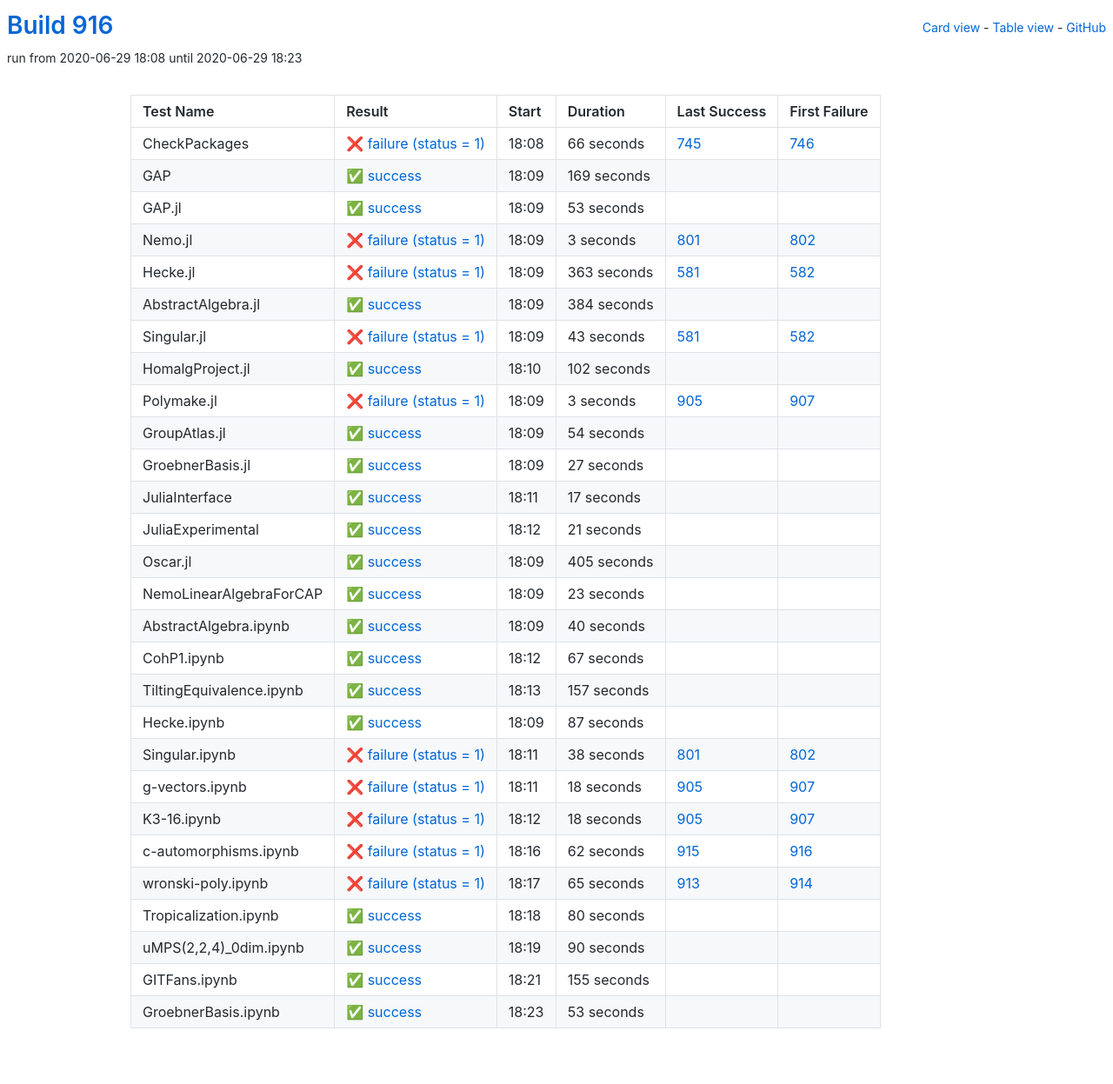
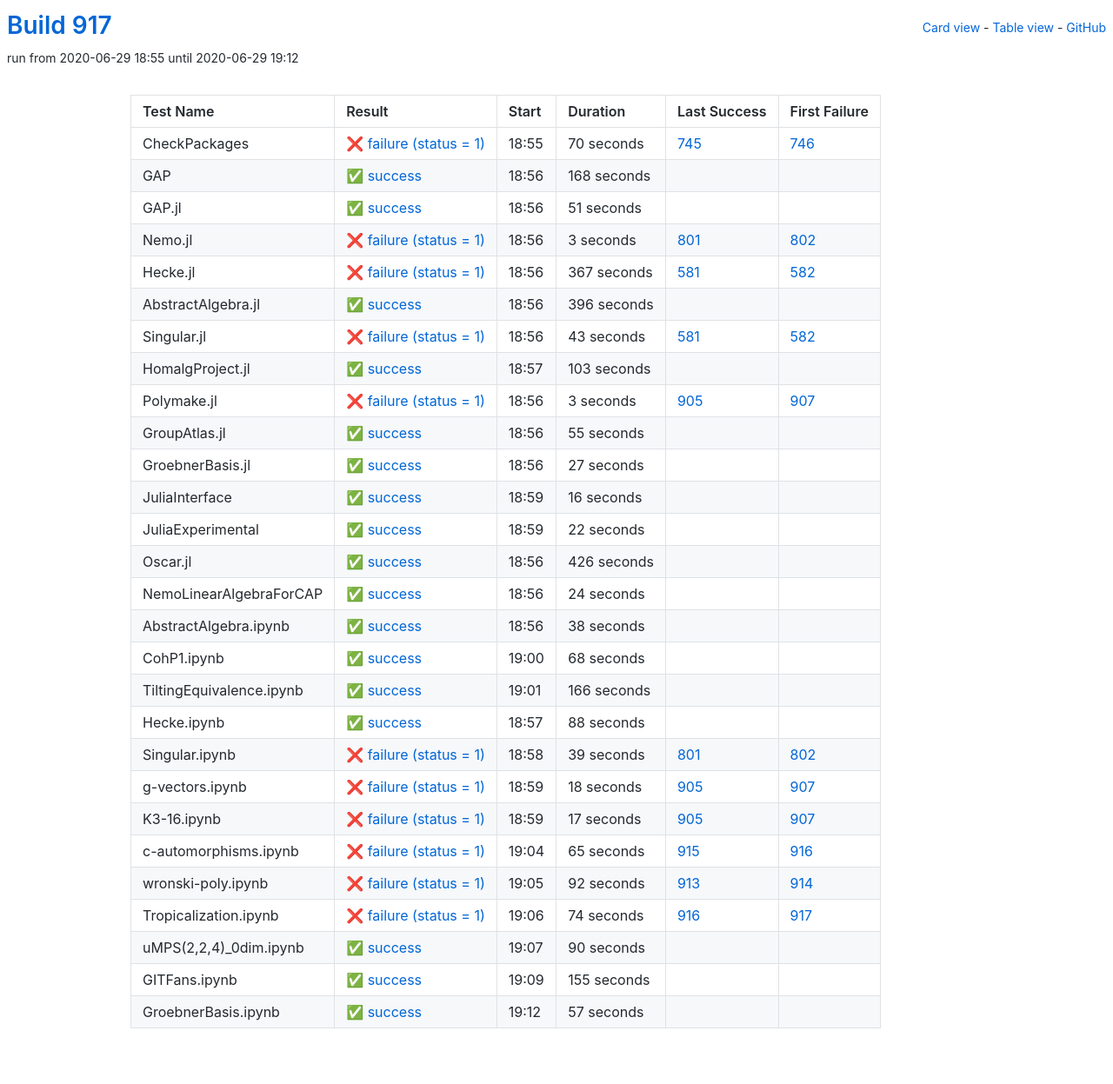
Before and after one commit to oscar-system/oscar-ci-status-1.4, a Jekyll site: the page built from table.html, in a window 1280 px wide. Shown: the whole page at 87% size. Built offline with Jekyll 4.4.1, drawn with Linux system fonts in a browser that asks for light colours.

Commit message:
Build #917

```diff
--- a/_data/ci.yml
+++ b/_data/ci.yml
@@ -1,6 +1,6 @@
 ---
-build: 916
-build_url: https://oscarci.mathematik.uni-kl.de/job/oscar-julia-1.4/916/
+build: 917
+build_url: https://oscarci.mathematik.uni-kl.de/job/oscar-julia-1.4/917/
 job: oscar-julia-1.4
 organization: oscar-system
 repo: oscar-ci-status-1.4
@@ -8,44 +8,44 @@ repourl: https://github.com/oscar-system/oscar-ci-status-1.4
 tests:
 - name: CheckPackages
   id: checkpackages
-  log: https://oscarci.mathematik.uni-kl.de/job/oscar-julia-1.4/916/artifact/logs/build-916/CheckPackages.log
-  start: 2020-06-29 18:08
+  log: https://oscarci.mathematik.uni-kl.de/job/oscar-julia-1.4/917/artifact/logs/build-917/CheckPackages.log
+  start: 2020-06-29 18:55
   success: false
   exitcode: 1
   status: failure
-  duration: 66
+  duration: 70
   last_success: 745
   last_success_url: https://oscarci.mathematik.uni-kl.de/job/oscar-julia-1.4/745/
   first_failure: 746
   first_failure_url: https://oscarci.mathematik.uni-kl.de/job/oscar-julia-1.4/746/
 - name: GAP
   id: gap
-  log: https://oscarci.mathematik.uni-kl.de/job/oscar-julia-1.4/916/artifact/logs/build-916/GAP.log
-  start: 2020-06-29 18:09
+  log: https://oscarci.mathematik.uni-kl.de/job/oscar-julia-1.4/917/artifact/logs/build-917/GAP.log
+  start: 2020-06-29 18:56
   success: true
   exitcode: 0
   status: success
-  duration: 169
+  duration: 168
   last_success: false
   last_success_url:
   first_failure: false
   first_failure_url:
 - name: GAP.jl
   id: gap-jl
-  log: https://oscarci.mathematik.uni-kl.de/job/oscar-julia-1.4/916/artifact/logs/build-916/GAP.jl.log
-  start: 2020-06-29 18:09
+  log: https://oscarci.mathematik.uni-kl.de/job/oscar-julia-1.4/917/artifact/logs/build-917/GAP.jl.log
+  start: 2020-06-29 18:56
   success: true
   exitcode: 0
   status: success
-  duration: 53
+  duration: 51
   last_success: false
   last_success_url:
   first_failure: false
   first_failure_url:
 - name: Nemo.jl
   id: nemo-jl
-  log: https://oscarci.mathematik.uni-kl.de/job/oscar-julia-1.4/916/artifact/logs/build-916/Nemo.jl.log
-  start: 2020-06-29 18:09
+  log: https://oscarci.mathematik.uni-kl.de/job/oscar-julia-1.4/917/artifact/logs/build-917/Nemo.jl.log
+  start: 2020-06-29 18:56
   success: false
   exitcode: 1
   status: failure
@@ -56,32 +56,32 @@ tests:
   first_failure_url: https://oscarci.mathematik.uni-kl.de/job/oscar-julia-1.4/802/
 - name: Hecke.jl
   id: hecke-jl
-  log: https://oscarci.mathematik.uni-kl.de/job/oscar-julia-1.4/916/artifact/logs/build-916/Hecke.jl.log
-  start: 2020-06-29 18:09
+  log: https://oscarci.mathematik.uni-kl.de/job/oscar-julia-1.4/917/artifact/logs/build-917/Hecke.jl.log
+  start: 2020-06-29 18:56
   success: false
   exitcode: 1
   status: failure
-  duration: 363
+  duration: 367
   last_success: 581
   last_success_url: https://oscarci.mathematik.uni-kl.de/job/oscar-julia-1.4/581/
   first_failure: 582
   first_failure_url: https://oscarci.mathematik.uni-kl.de/job/oscar-julia-1.4/582/
 - name: AbstractAlgebra.jl
   id: abstractalgebra-jl
-  log: https://oscarci.mathematik.uni-kl.de/job/oscar-julia-1.4/916/artifact/logs/build-916/AbstractAlgebra.jl.log
-  start: 2020-06-29 18:09
+  log: https://oscarci.mathematik.uni-kl.de/job/oscar-julia-1.4/917/artifact/logs/build-917/AbstractAlgebra.jl.log
+  start: 2020-06-29 18:56
   success: true
   exitcode: 0
   status: success
-  duration: 384
+  duration: 396
   last_success: false
   last_success_url:
   first_failure: false
   first_failure_url:
 - name: Singular.jl
   id: singular-jl
-  log: https://oscarci.mathematik.uni-kl.de/job/oscar-julia-1.4/916/artifact/logs/build-916/Singular.jl.log
-  start: 2020-06-29 18:09
+  log: https://oscarci.mathematik.uni-kl.de/job/oscar-julia-1.4/917/artifact/logs/build-917/Singular.jl.log
+  start: 2020-06-29 18:56
   success: false
   exitcode: 1
   status: failure
@@ -92,20 +92,20 @@ tests:
   first_failure_url: https://oscarci.mathematik.uni-kl.de/job/oscar-julia-1.4/582/
 - name: HomalgProject.jl
   id: homalgproject-jl
-  log: https://oscarci.mathematik.uni-kl.de/job/oscar-julia-1.4/916/artifact/logs/build-916/HomalgProject.jl.log
-  start: 2020-06-29 18:10
+  log: https://oscarci.mathematik.uni-kl.de/job/oscar-julia-1.4/917/artifact/logs/build-917/HomalgProject.jl.log
+  start: 2020-06-29 18:57
   success: true
   exitcode: 0
   status: success
-  duration: 102
+  duration: 103
   last_success: false
   last_success_url:
   first_failure: false
   first_failure_url:
 - name: Polymake.jl
   id: polymake-jl
-  log: https://oscarci.mathematik.uni-kl.de/job/oscar-julia-1.4/916/artifact/logs/build-916/Polymake.jl.log
-  start: 2020-06-29 18:09
+  log: https://oscarci.mathematik.uni-kl.de/job/oscar-julia-1.4/917/artifact/logs/build-917/Polymake.jl.log
+  start: 2020-06-29 18:56
   success: false
   exitcode: 1
   status: failure
@@ -116,20 +116,20 @@ tests:
   first_failure_url: https://oscarci.mathematik.uni-kl.de/job/oscar-julia-1.4/907/
 - name: GroupAtlas.jl
   id: groupatlas-jl
-  log: https://oscarci.mathematik.uni-kl.de/job/oscar-julia-1.4/916/artifact/logs/build-916/GroupAtlas.jl.log
-  start: 2020-06-29 18:09
+  log: https://oscarci.mathematik.uni-kl.de/job/oscar-julia-1.4/917/artifact/logs/build-917/GroupAtlas.jl.log
+  start: 2020-06-29 18:56
   success: true
   exitcode: 0
   status: success
-  duration: 54
+  duration: 55
   last_success: false
   last_success_url:
   first_failure: false
   first_failure_url:
 - name: GroebnerBasis.jl
   id: groebnerbasis-jl
-  log: https://oscarci.mathematik.uni-kl.de/job/oscar-julia-1.4/916/artifact/logs/build-916/GroebnerBasis.jl.log
-  start: 2020-06-29 18:09
+  log: https://oscarci.mathematik.uni-kl.de/job/oscar-julia-1.4/917/artifact/logs/build-917/GroebnerBasis.jl.log
+  start: 2020-06-29 18:56
   success: true
   exitcode: 0
   status: success
@@ -140,116 +140,116 @@ tests:
   first_failure_url:
 - name: JuliaInterface
   id: juliainterface
-  log: https://oscarci.mathematik.uni-kl.de/job/oscar-julia-1.4/916/artifact/logs/build-916/JuliaInterface.log
-  start: 2020-06-29 18:11
+  log: https://oscarci.mathematik.uni-kl.de/job/oscar-julia-1.4/917/artifact/logs/build-917/JuliaInterface.log
+  start: 2020-06-29 18:59
   success: true
   exitcode: 0
   status: success
-  duration: 17
+  duration: 16
   last_success: false
   last_success_url:
   first_failure: false
   first_failure_url:
 - name: JuliaExperimental
   id: juliaexperimental
-  log: https://oscarci.mathematik.uni-kl.de/job/oscar-julia-1.4/916/artifact/logs/build-916/JuliaExperimental.log
-  start: 2020-06-29 18:12
+  log: https://oscarci.mathematik.uni-kl.de/job/oscar-julia-1.4/917/artifact/logs/build-917/JuliaExperimental.log
+  start: 2020-06-29 18:59
   success: true
   exitcode: 0
   status: success
-  duration: 21
+  duration: 22
   last_success: false
   last_success_url:
   first_failure: false
   first_failure_url:
 - name: Oscar.jl
   id: oscar-jl
-  log: https://oscarci.mathematik.uni-kl.de/job/oscar-julia-1.4/916/artifact/logs/build-916/Oscar.jl.log
-  start: 2020-06-29 18:09
+  log: https://oscarci.mathematik.uni-kl.de/job/oscar-julia-1.4/917/artifact/logs/build-917/Oscar.jl.log
+  start: 2020-06-29 18:56
   success: true
   exitcode: 0
   status: success
-  duration: 405
+  duration: 426
   last_success: false
   last_success_url:
   first_failure: false
   first_failure_url:
 - name: NemoLinearAlgebraForCAP
   id: nemolinearalgebraforcap
-  log: https://oscarci.mathematik.uni-kl.de/job/oscar-julia-1.4/916/artifact/logs/build-916/NemoLinearAlgebraForCAP.log
-  start: 2020-06-29 18:09
+  log: https://oscarci.mathematik.uni-kl.de/job/oscar-julia-1.4/917/artifact/logs/build-917/NemoLinearAlgebraForCAP.log
+  start: 2020-06-29 18:56
   success: true
   exitcode: 0
   status: success
-  duration: 23
+  duration: 24
   last_success: false
   last_success_url:
   first_failure: false
   first_failure_url:
 - name: AbstractAlgebra.ipynb
   id: abstractalgebra-ipynb
-  log: https://oscarci.mathematik.uni-kl.de/job/oscar-julia-1.4/916/artifact/logs/build-916/AbstractAlgebra.ipynb.log
-  start: 2020-06-29 18:09
+  log: https://oscarci.mathematik.uni-kl.de/job/oscar-julia-1.4/917/artifact/logs/build-917/AbstractAlgebra.ipynb.log
+  start: 2020-06-29 18:56
   success: true
   exitcode: 0
   status: success
-  duration: 40
+  duration: 38
   last_success: false
   last_success_url:
   first_failure: false
   first_failure_url:
 - name: CohP1.ipynb
   id: cohp1-ipynb
-  log: https://oscarci.mathematik.uni-kl.de/job/oscar-julia-1.4/916/artifact/logs/build-916/CohP1.ipynb.log
-  start: 2020-06-29 18:12
+  log: https://oscarci.mathematik.uni-kl.de/job/oscar-julia-1.4/917/artifact/logs/build-917/CohP1.ipynb.log
+  start: 2020-06-29 19:00
   success: true
   exitcode: 0
   status: success
-  duration: 67
+  duration: 68
   last_success: false
   last_success_url:
   first_failure: false
   first_failure_url:
 - name: TiltingEquivalence.ipynb
   id: tiltingequivalence-ipynb
-  log: https://oscarci.mathematik.uni-kl.de/job/oscar-julia-1.4/916/artifact/logs/build-916/TiltingEquivalence.ipynb.log
-  start: 2020-06-29 18:13
+  log: https://oscarci.mathematik.uni-kl.de/job/oscar-julia-1.4/917/artifact/logs/build-917/TiltingEquivalence.ipynb.log
+  start: 2020-06-29 19:01
   success: true
   exitcode: 0
   status: success
-  duration: 157
+  duration: 166
   last_success: false
   last_success_url:
   first_failure: false
   first_failure_url:
 - name: Hecke.ipynb
   id: hecke-ipynb
-  log: https://oscarci.mathematik.uni-kl.de/job/oscar-julia-1.4/916/artifact/logs/build-916/Hecke.ipynb.log
-  start: 2020-06-29 18:09
+  log: https://oscarci.mathematik.uni-kl.de/job/oscar-julia-1.4/917/artifact/logs/build-917/Hecke.ipynb.log
+  start: 2020-06-29 18:57
   success: true
   exitcode: 0
   status: success
-  duration: 87
+  duration: 88
   last_success: false
   last_success_url:
   first_failure: false
   first_failure_url:
 - name: Singular.ipynb
   id: singular-ipynb
-  log: https://oscarci.mathematik.uni-kl.de/job/oscar-julia-1.4/916/artifact/logs/build-916/Singular.ipynb.log
-  start: 2020-06-29 18:11
+  log: https://oscarci.mathematik.uni-kl.de/job/oscar-julia-1.4/917/artifact/logs/build-917/Singular.ipynb.log
+  start: 2020-06-29 18:58
   success: false
   exitcode: 1
   status: failure
-  duration: 38
+  duration: 39
   last_success: 801
   last_success_url: https://oscarci.mathematik.uni-kl.de/job/oscar-julia-1.4/801/
   first_failure: 802
   first_failure_url: https://oscarci.mathematik.uni-kl.de/job/oscar-julia-1.4/802/
 - name: g-vectors.ipynb
   id: g-vectors-ipynb
-  log: https://oscarci.mathematik.uni-kl.de/job/oscar-julia-1.4/916/artifact/logs/build-916/g-vectors.ipynb.log
-  start: 2020-06-29 18:11
+  log: https://oscarci.mathematik.uni-kl.de/job/oscar-julia-1.4/917/artifact/logs/build-917/g-vectors.ipynb.log
+  start: 2020-06-29 18:59
   success: false
   exitcode: 1
   status: failure
@@ -260,56 +260,56 @@ tests:
   first_failure_url: https://oscarci.mathematik.uni-kl.de/job/oscar-julia-1.4/907/
 - name: K3-16.ipynb
   id: k3-16-ipynb
-  log: https://oscarci.mathematik.uni-kl.de/job/oscar-julia-1.4/916/artifact/logs/build-916/K3-16.ipynb.log
-  start: 2020-06-29 18:12
+  log: https://oscarci.mathematik.uni-kl.de/job/oscar-julia-1.4/917/artifact/logs/build-917/K3-16.ipynb.log
+  start: 2020-06-29 18:59
   success: false
   exitcode: 1
   status: failure
-  duration: 18
+  duration: 17
   last_success: 905
   last_success_url: https://oscarci.mathematik.uni-kl.de/job/oscar-julia-1.4/905/
   first_failure: 907
   first_failure_url: https://oscarci.mathematik.uni-kl.de/job/oscar-julia-1.4/907/
 - name: c-automorphisms.ipynb
   id: c-automorphisms-ipynb
-  log: https://oscarci.mathematik.uni-kl.de/job/oscar-julia-1.4/916/artifact/logs/build-916/c-automorphisms.ipynb.log
-  start: 2020-06-29 18:16
+  log: https://oscarci.mathematik.uni-kl.de/job/oscar-julia-1.4/917/artifact/logs/build-917/c-automorphisms.ipynb.log
+  start: 2020-06-29 19:04
   success: false
   exitcode: 1
   status: failure
-  duration: 62
+  duration: 65
   last_success: 915
   last_success_url: https://oscarci.mathematik.uni-kl.de/job/oscar-julia-1.4/915/
   first_failure: 916
   first_failure_url: https://oscarci.mathematik.uni-kl.de/job/oscar-julia-1.4/916/
 - name: wronski-poly.ipynb
   id: wronski-poly-ipynb
-  log: https://oscarci.mathematik.uni-kl.de/job/oscar-julia-1.4/916/artifact/logs/build-916/wronski-poly.ipynb.log
-  start: 2020-06-29 18:17
+  log: https://oscarci.mathematik.uni-kl.de/job/oscar-julia-1.4/917/artifact/logs/build-917/wronski-poly.ipynb.log
+  start: 2020-06-29 19:05
   success: false
   exitcode: 1
   status: failure
-  duration: 65
+  duration: 92
   last_success: 913
   last_success_url: https://oscarci.mathematik.uni-kl.de/job/oscar-julia-1.4/913/
   first_failure: 914
   first_failure_url: https://oscarci.mathematik.uni-kl.de/job/oscar-julia-1.4/914/
 - name: Tropicalization.ipynb
   id: tropicalization-ipynb
-  log: https://oscarci.mathematik.uni-kl.de/job/oscar-julia-1.4/916/artifact/logs/build-916/Tropicalization.ipynb.log
-  start: 2020-06-29 18:18
-  success: true
-  exitcode: 0
-  status: success
-  duration: 80
-  last_success: false
-  last_success_url:
-  first_failure: false
-  first_failure_url:
+  log: https://oscarci.mathematik.uni-kl.de/job/oscar-julia-1.4/917/artifact/logs/build-917/Tropicalization.ipynb.log
+  start: 2020-06-29 19:06
+  success: false
+  exitcode: 1
+  status: failure
+  duration: 74
+  last_success: 916
+  last_success_url: https://oscarci.mathematik.uni-kl.de/job/oscar-julia-1.4/916/
+  first_failure: 917
+  first_failure_url: https://oscarci.mathematik.uni-kl.de/job/oscar-julia-1.4/917/
 - name: uMPS(2,2,4)_0dim.ipynb
   id: umps-2-2-4-0dim-ipynb
-  log: https://oscarci.mathematik.uni-kl.de/job/oscar-julia-1.4/916/artifact/logs/build-916/uMPS-2-2-4-_0dim.ipynb.log
-  start: 2020-06-29 18:19
+  log: https://oscarci.mathematik.uni-kl.de/job/oscar-julia-1.4/917/artifact/logs/build-917/uMPS-2-2-4-_0dim.ipynb.log
+  start: 2020-06-29 19:07
   success: true
   exitcode: 0
   status: success
@@ -320,8 +320,8 @@ tests:
   first_failure_url:
 - name: GITFans.ipynb
   id: gitfans-ipynb
-  log: https://oscarci.mathematik.uni-kl.de/job/oscar-julia-1.4/916/artifact/logs/build-916/GITFans.ipynb.log
-  start: 2020-06-29 18:21
+  log: https://oscarci.mathematik.uni-kl.de/job/oscar-julia-1.4/917/artifact/logs/build-917/GITFans.ipynb.log
+  start: 2020-06-29 19:09
   success: true
   exitcode: 0
   status: success
@@ -332,12 +332,12 @@ tests:
   first_failure_url:
 - name: GroebnerBasis.ipynb
   id: groebnerbasis-ipynb
-  log: https://oscarci.mathematik.uni-kl.de/job/oscar-julia-1.4/916/artifact/logs/build-916/GroebnerBasis.ipynb.log
-  start: 2020-06-29 18:23
+  log: https://oscarci.mathematik.uni-kl.de/job/oscar-julia-1.4/917/artifact/logs/build-917/GroebnerBasis.ipynb.log
+  start: 2020-06-29 19:12
   success: true
   exitcode: 0
   status: success
-  duration: 53
+  duration: 57
   last_success: false
   last_success_url:
   first_failure: false
```
Also changed, not shown: README.md.
